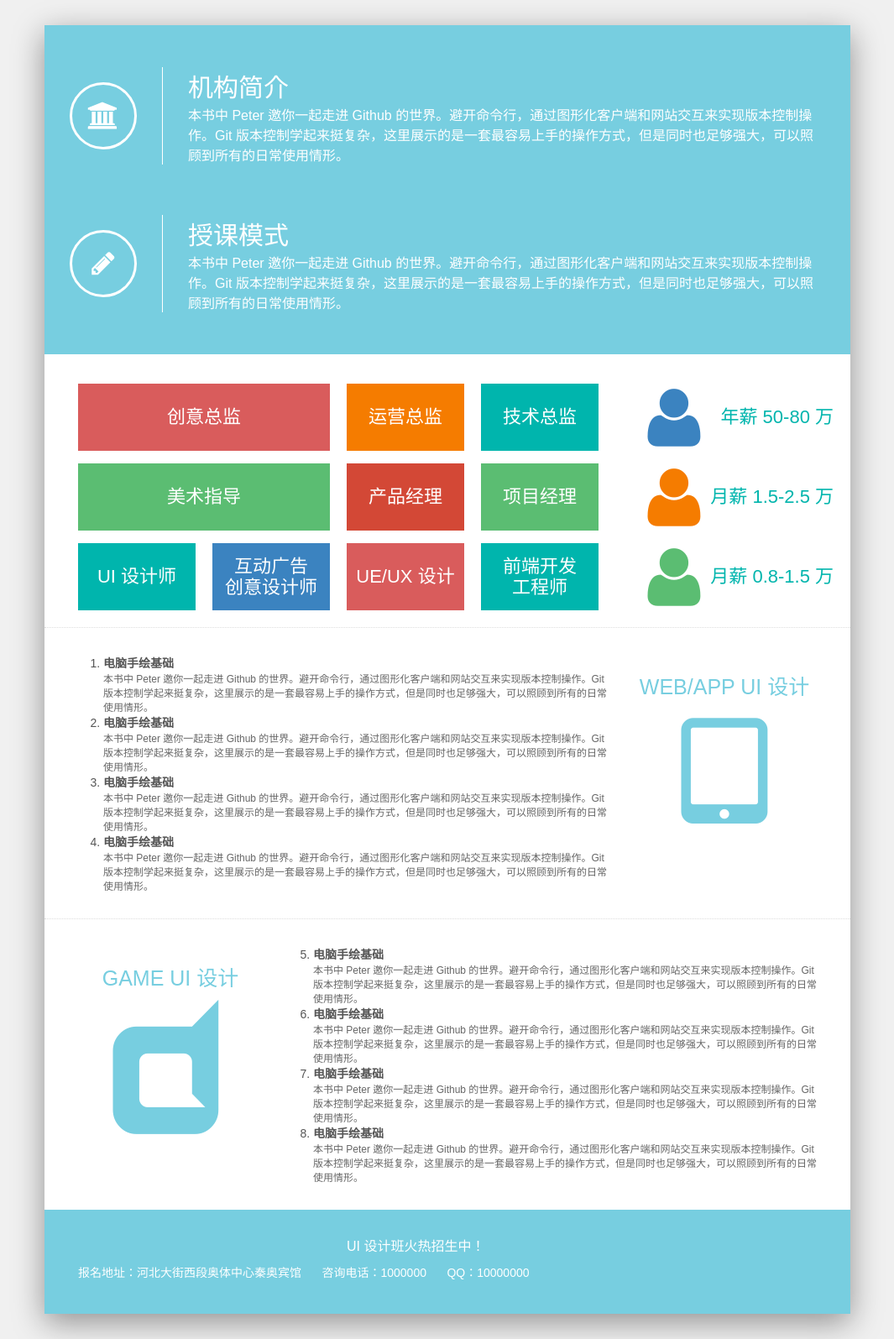
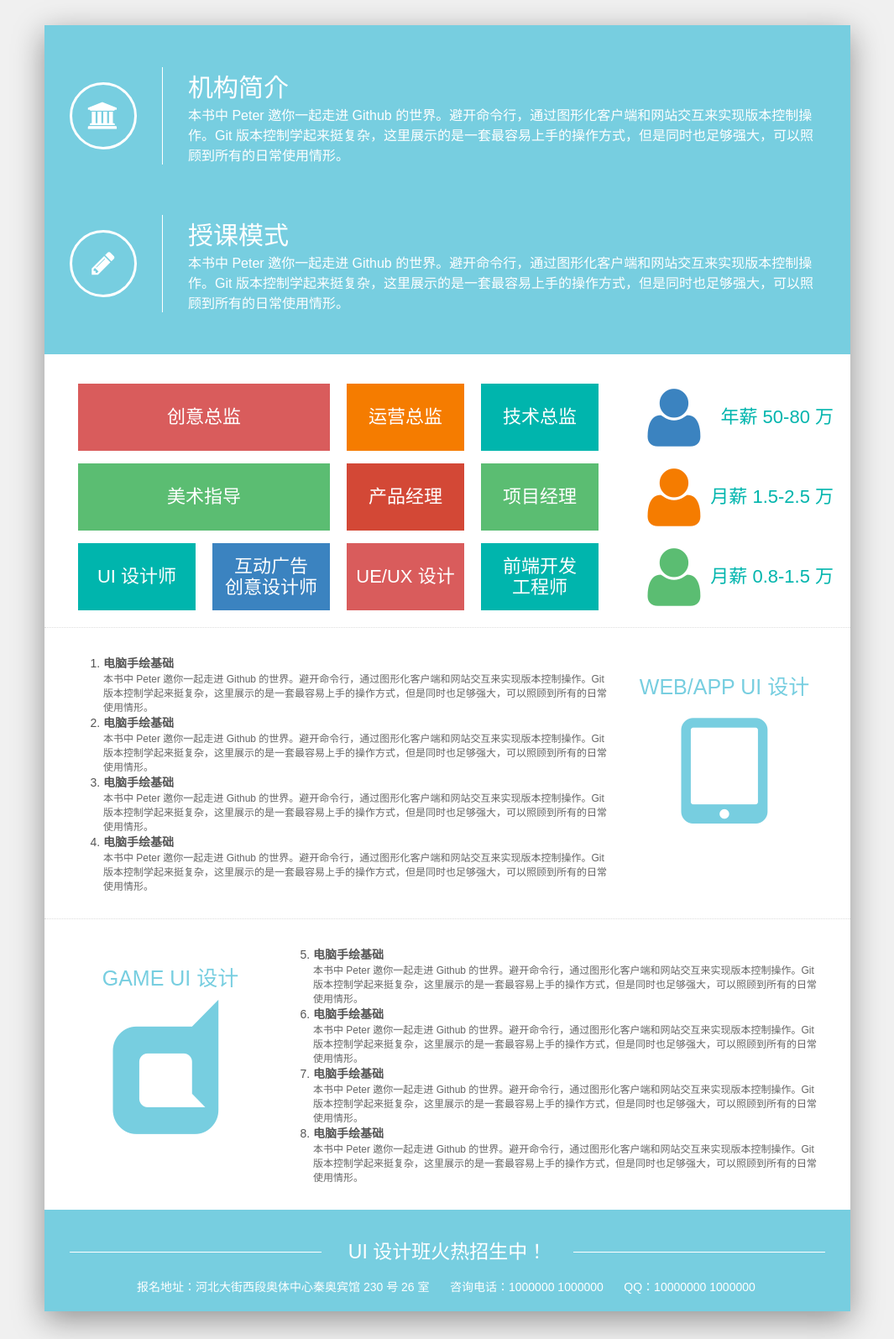
Before and after one commit to billie66/digital-city, a Jekyll site: the page built from index.html, in a window 1280 px wide. Shown: the whole page at 84% size, without its empty margins (107-1172 px from the left). Built offline with Jekyll 4.4.1, drawn with Linux system fonts in a browser that asks for light colours.

Commit message:
render footer

```diff
--- a/_includes/footer.html
+++ b/_includes/footer.html
@@ -1,9 +1,10 @@
 <footer class="site-footer">
-  <div class="slogan">UI 设计班火热招生中！</div>
-  <hr>
+  <div class="slogan">
+    <p>UI 设计班火热招生中！</p>
+  </div>
   <ul class="contact">
-    <li>报名地址：河北大街西段奥体中心秦奥宾馆</li>
-    <li>咨询电话：1000000</li>
-    <li>QQ：10000000</li>
+    <li>报名地址：河北大街西段奥体中心秦奥宾馆 230 号 26 室</li>
+    <li>咨询电话：1000000  1000000</li>
+    <li>QQ：10000000  1000000</li>
   </ul>
 </footer>
--- a/_sass/_index.scss
+++ b/_sass/_index.scss
@@ -37,25 +37,25 @@
   background-color: #FFF;
 }
 .site-footer {
-  padding: 30px 0;
-  position: relative;
+  padding: 30px 0 10px;
   color: #FFF;
   background-color: $teal-color;
   .slogan {
-    width: 300px;
-    margin: 0 auto;
-    padding: 0 30px;
     background-color: $teal-color;
-  }
-  hr {
-    position: absolute;
-    top: 20px;
-    height: 1px;
-    border: 0;
-    background-color: #FFF;
+    border-bottom: 1px solid #FFF;
+    margin: 0 30px;
+    p {
+      width: 300px;
+      text-align: center;
+      margin: 0 auto;
+      margin-bottom: -20px;
+      line-height: 40px;
+      font-size: 23px;
+      background-color: $teal-color;
+    }
   }
   .contact {
-    padding: 0 30px;
+    padding: 20px 100px 0;
     li {
       display: inline-block;
       font-size: 14px;
```
